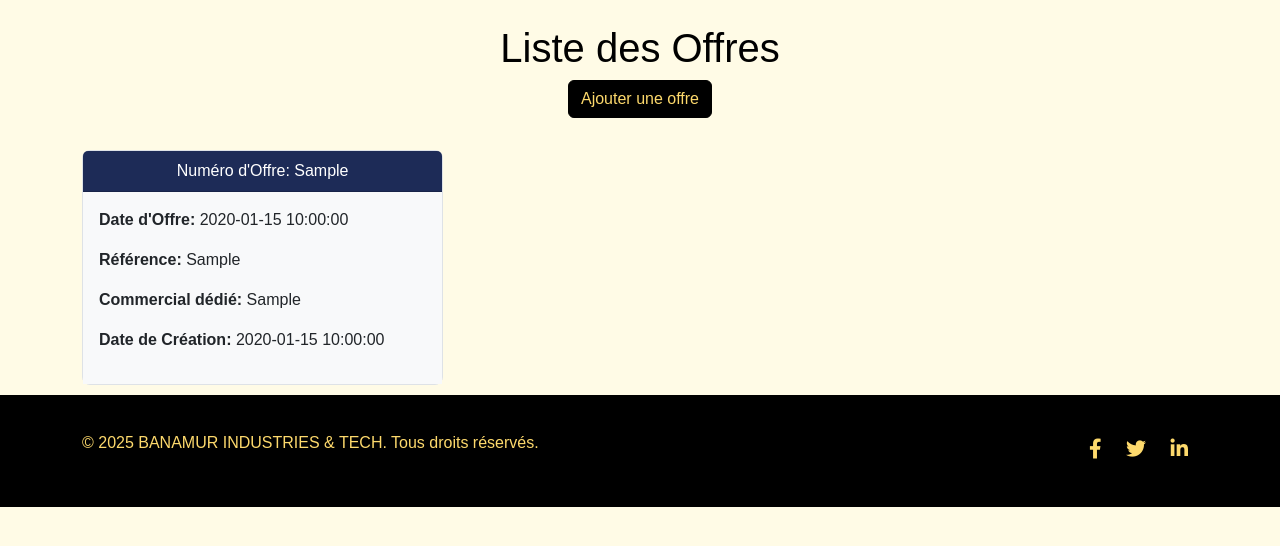
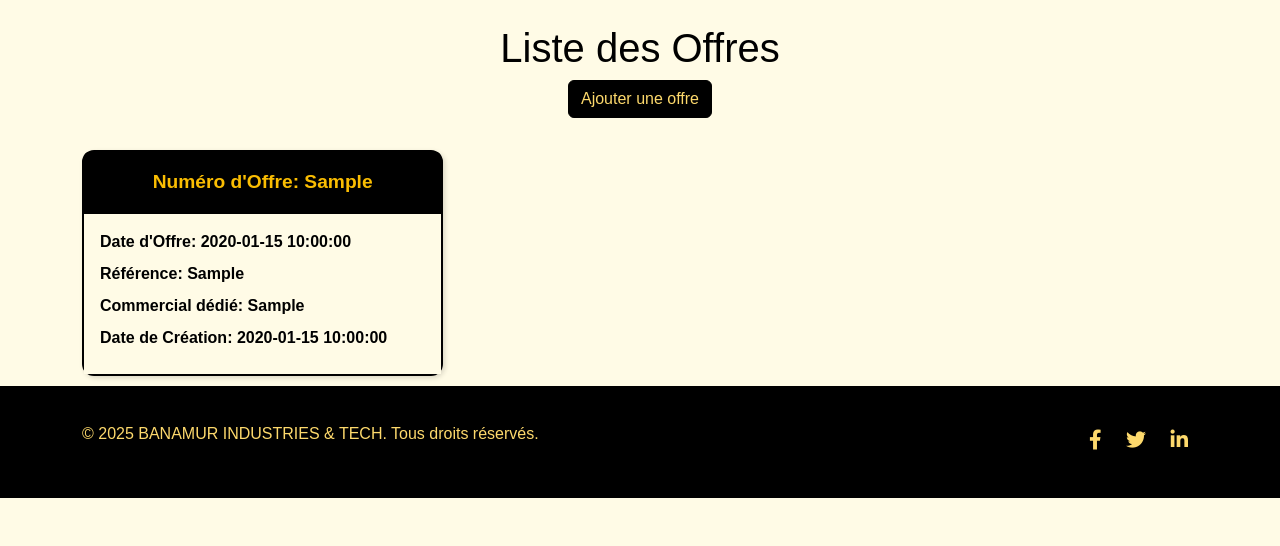
Before and after one commit to pytharchimede/banamur_planification, a PHP site: page /liste_offre.php in a window 1280 px wide. Shown: the part 76-622 px from the top of the page. Run offline with PHP 8.4, Linux system fonts and the light colour scheme; the visitor is signed in with stand-in values (Sample User, id 1); tables that the repository leaves empty or names only in its code hold one stand-in row (values such as "Sample post"); some libraries are stand-ins or nearby versions.

Commit message:
Refactore CSS

```diff
--- a/css/custom_style_liste_offre.css
+++ b/css/custom_style_liste_offre.css
@@ -6,22 +6,55 @@
 }
 
 .card {
-    border: 1px solid #dee2e6;
-    border-radius: 0.5rem;
+    border: 2px solid #000;         /* Noir */
+    border-radius: 0.75rem;
+    background: #fffbe6;            /* Jaune très clair */
     transition: transform 0.3s ease, box-shadow 0.3s ease;
+    box-shadow: 2px 2px 5px rgba(0,0,0,0.15);
 }
 
 .card:hover {
-    transform: translateY(-5px);
-    box-shadow: 0 4px 8px rgba(0, 0, 0, 0.2);
+    transform: translateY(-8px);
+    box-shadow: 0 10px 20px rgba(0,0,0,0.25);
+    border-color: #fabd02;          /* Jaune vif */
 }
 
 .card-header {
-    background-color: #1d2b57;
-    color: #fff;
+    background-color: #000;         /* Noir */
+    color: #fabd02;                 /* Jaune vif */
     text-align: center;
+    font-weight: bold;
+    font-size: 1.2rem;
+    border-top-left-radius: 0.75rem;
+    border-top-right-radius: 0.75rem;
+    padding: 1rem 0.5rem;
 }
 
 .card-body {
-    background-color: #f8f9fa;
+    background-color: #fffbe6;      /* Jaune très clair */
+    color: #000;                    /* Noir */
+    padding: 1rem;
 }
+
+.card-body p {
+    color: #000;                    /* Noir */
+    margin-bottom: 0.5rem;
+    font-weight: bold;
+}
+
+.btn-primary,
+.btn-primary:focus,
+.btn-primary:active {
+    background-color: #000 !important;
+    border-color: #000 !important;
+    color: #fdd96c !important;
+    box-shadow: none !important;
+}
+
+.btn-primary:hover,
+.btn-primary:active:focus,
+.btn-primary:focus:active {
+    background-color: #fdd96c !important;
+    border-color: #fdd96c !important;
+    color: #000 !important;
+}
```
